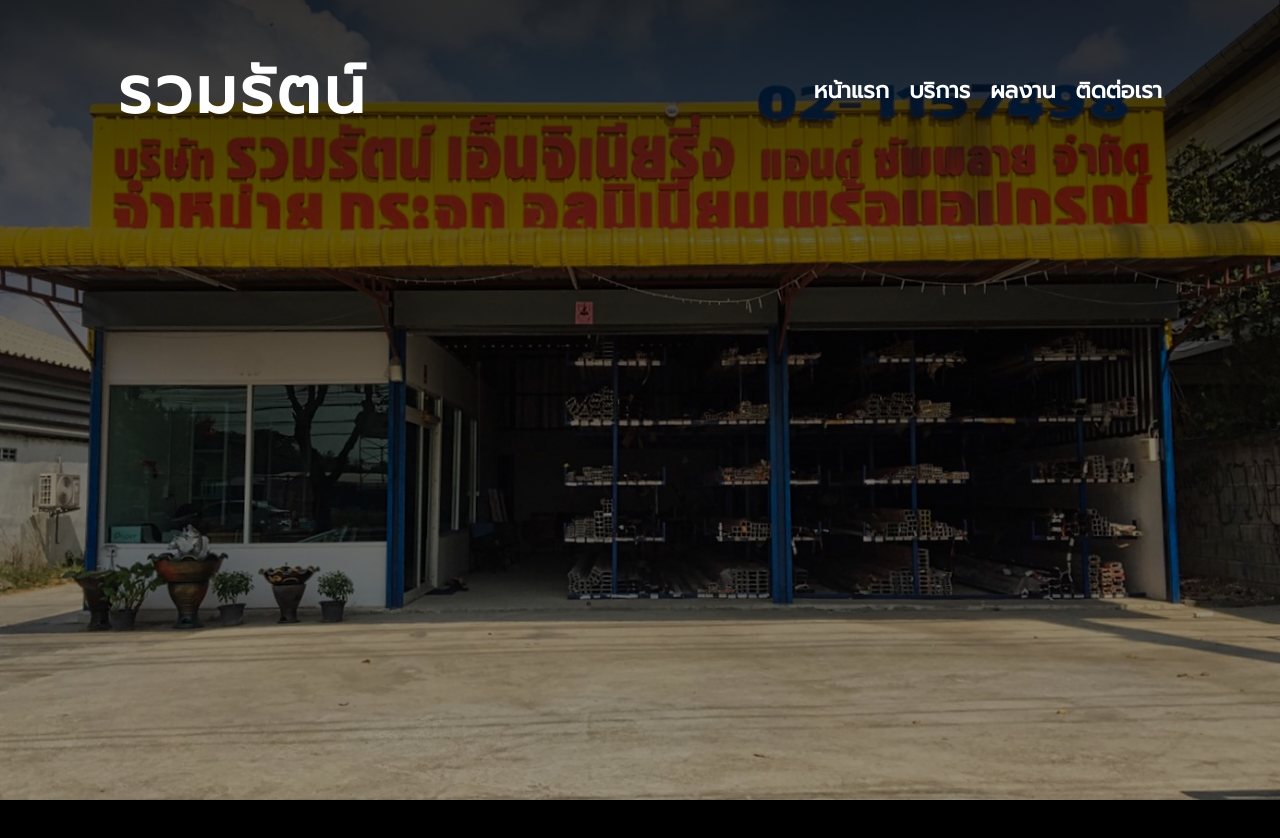
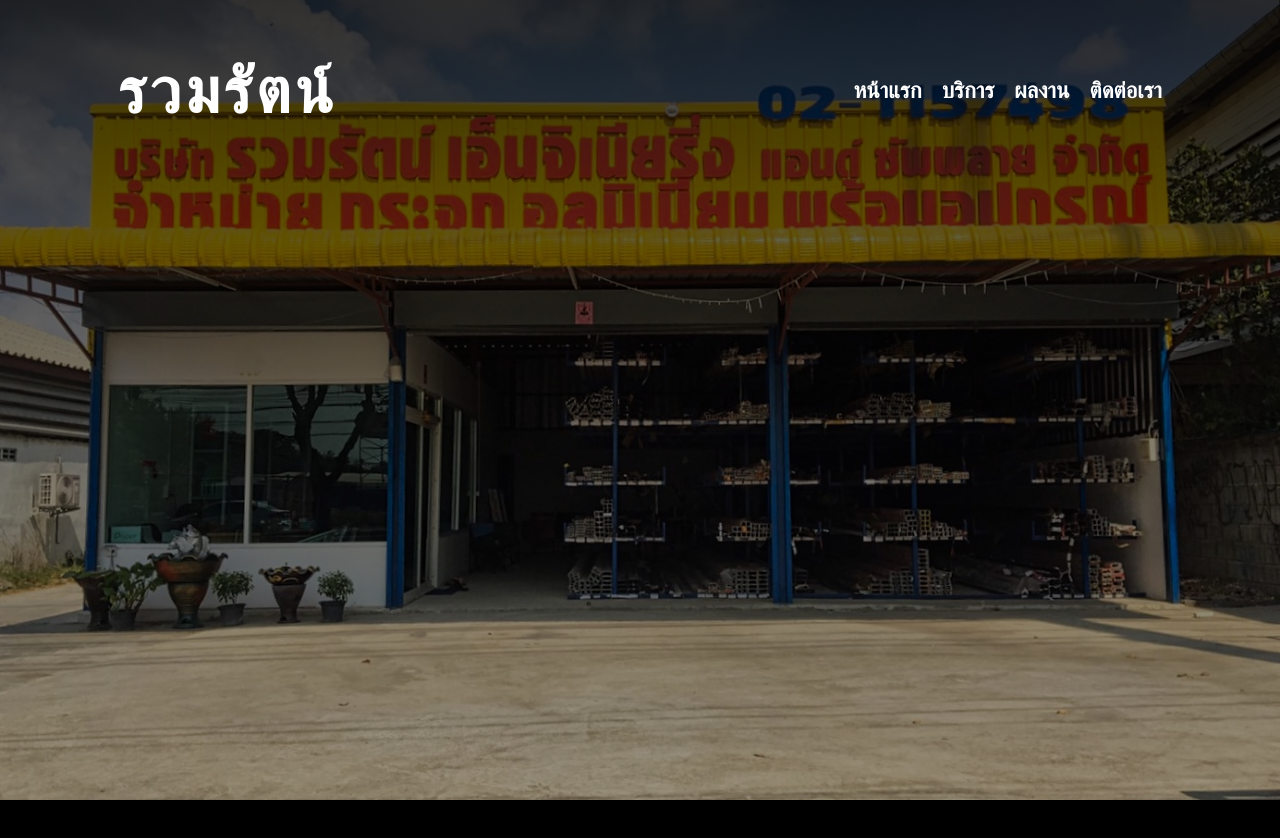
Before and after one commit to ntsd/ruamrat, a Gatsby site: page / in a window 1280 px wide. Shown: the top 838 px of the page. Built offline with nearby package versions, Linux system fonts and the light colour scheme; Gatsby itself is replaced by a stand-in of ours; a web font is replaced by a local one.

Commit message:
Update font to Mitr

```diff
--- a/src/components/layout.css
+++ b/src/components/layout.css
@@ -1,6 +1,30 @@
-@import url('https://fonts.googleapis.com/css?family=Prompt');
+/* thai */
+@font-face {
+  font-family: 'Mitr';
+  font-style: normal;
+  font-weight: 400;
+  src: local('Mitr Regular'), local('Mitr-Regular'), url(https://fonts.gstatic.com/s/mitr/v5/pxiLypw5ucZF-Sg4Mbr8f1t9EQ.woff2) format('woff2');
+  unicode-range: U+0E01-0E5B, U+200C-200D, U+25CC;
+}
+/* vietnamese */
+@font-face {
+  font-family: 'Mitr';
+  font-style: normal;
+  font-weight: 400;
+  src: local('Mitr Regular'), local('Mitr-Regular'), url(https://fonts.gstatic.com/s/mitr/v5/pxiLypw5ucZF-TM4Mbr8f1t9EQ.woff2) format('woff2');
+  unicode-range: U+0102-0103, U+0110-0111, U+0128-0129, U+0168-0169, U+01A0-01A1, U+01AF-01B0, U+1EA0-1EF9, U+20AB;
+}
+/* latin-ext */
+@font-face {
+  font-family: 'Mitr';
+  font-style: normal;
+  font-weight: 400;
+  src: local('Mitr Regular'), local('Mitr-Regular'), url(https://fonts.gstatic.com/s/mitr/v5/pxiLypw5ucZF-TI4Mbr8f1t9EQ.woff2) format('woff2');
+  unicode-range: U+0100-024F, U+0259, U+1E00-1EFF, U+2020, U+20A0-20AB, U+20AD-20CF, U+2113, U+2C60-2C7F, U+A720-A7FF;
+}
+
 html {
-  font-family: -apple-system,'Prompt', sans-serif;
+  font-family: -apple-system, 'Mitr', Segoe UI, sans-serif;
   -ms-text-size-adjust: 100%;
   -webkit-text-size-adjust: 100%;
 }
@@ -244,8 +268,6 @@
   padding-top: 0;
   margin-bottom: 1.45rem;
   color: inherit;
-  /* font-family: -apple-system, BlinkMacSystemFont, Segoe UI, Roboto, Oxygen,
-    Ubuntu, Cantarell, Fira Sans, Droid Sans, Helvetica Neue, sans-serif; */
   font-weight: bold;
   text-rendering: optimizeLegibility;
   font-size: 1.62671rem;
@@ -261,8 +283,6 @@
   padding-top: 0;
   margin-bottom: 1.45rem;
   color: inherit;
-  /* font-family: -apple-system, BlinkMacSystemFont, Segoe UI, Roboto, Oxygen,
-    Ubuntu, Cantarell, Fira Sans, Droid Sans, Helvetica Neue, sans-serif; */
   font-weight: bold;
   text-rendering: optimizeLegibility;
   font-size: 1.38316rem;
@@ -278,8 +298,6 @@
   padding-top: 0;
   margin-bottom: 1.45rem;
   color: inherit;
-  /* font-family: -apple-system, BlinkMacSystemFont, Segoe UI, Roboto, Oxygen,
-    Ubuntu, Cantarell, Fira Sans, Droid Sans, Helvetica Neue, sans-serif; */
   font-weight: bold;
   text-rendering: optimizeLegibility;
   font-size: 1rem;
@@ -295,8 +313,6 @@
   padding-top: 0;
   margin-bottom: 1.45rem;
   color: inherit;
-  /* font-family: -apple-system, BlinkMacSystemFont, Segoe UI, Roboto, Oxygen,
-    Ubuntu, Cantarell, Fira Sans, Droid Sans, Helvetica Neue, sans-serif; */
   font-weight: bold;
   text-rendering: optimizeLegibility;
   font-size: 0.85028rem;
@@ -312,8 +328,6 @@
   padding-top: 0;
   margin-bottom: 1.45rem;
   color: inherit;
-  /* font-family: -apple-system, BlinkMacSystemFont, Segoe UI, Roboto, Oxygen,
-    Ubuntu, Cantarell, Fira Sans, Droid Sans, Helvetica Neue, sans-serif; */
   font-weight: bold;
   text-rendering: optimizeLegibility;
   font-size: 0.78405rem;
```
